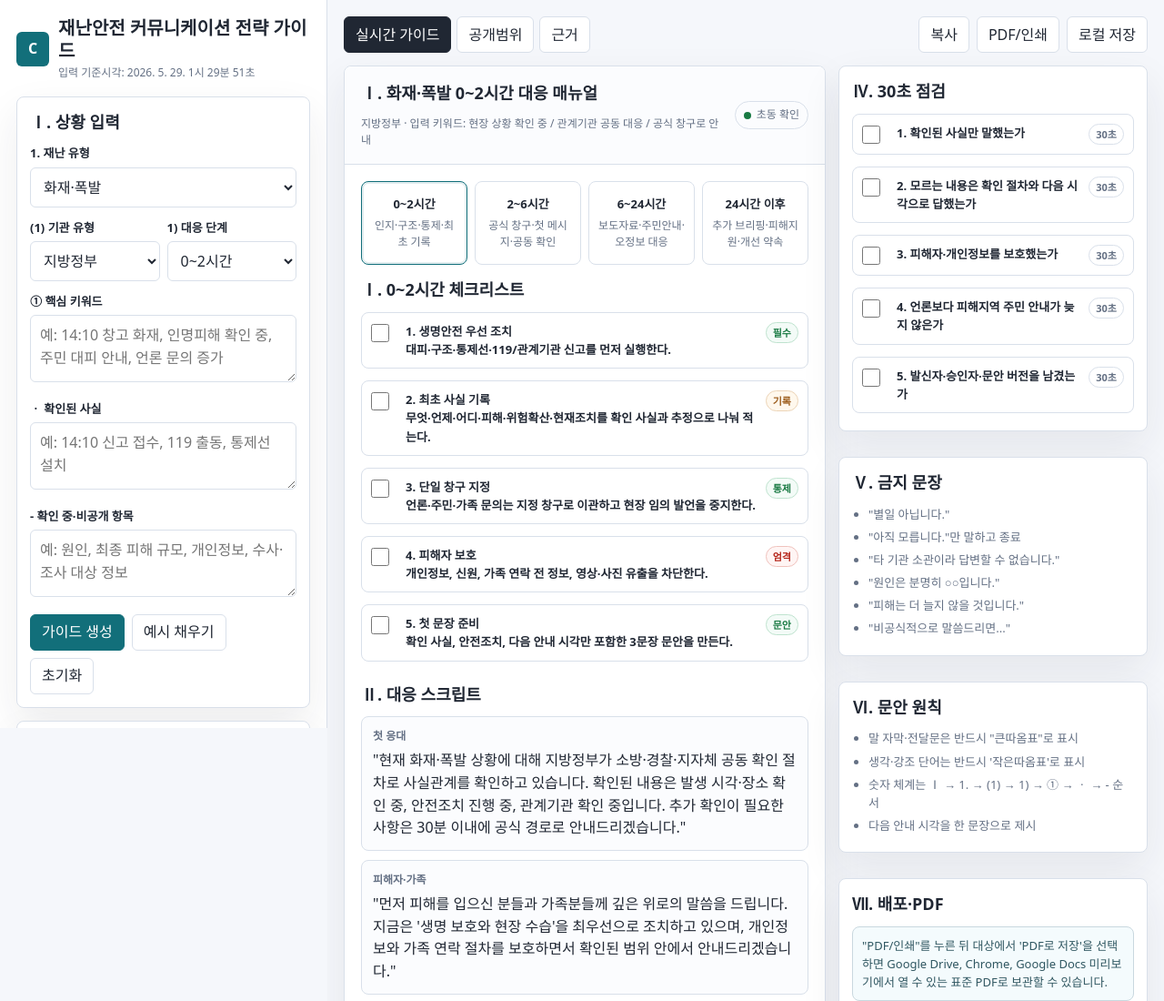
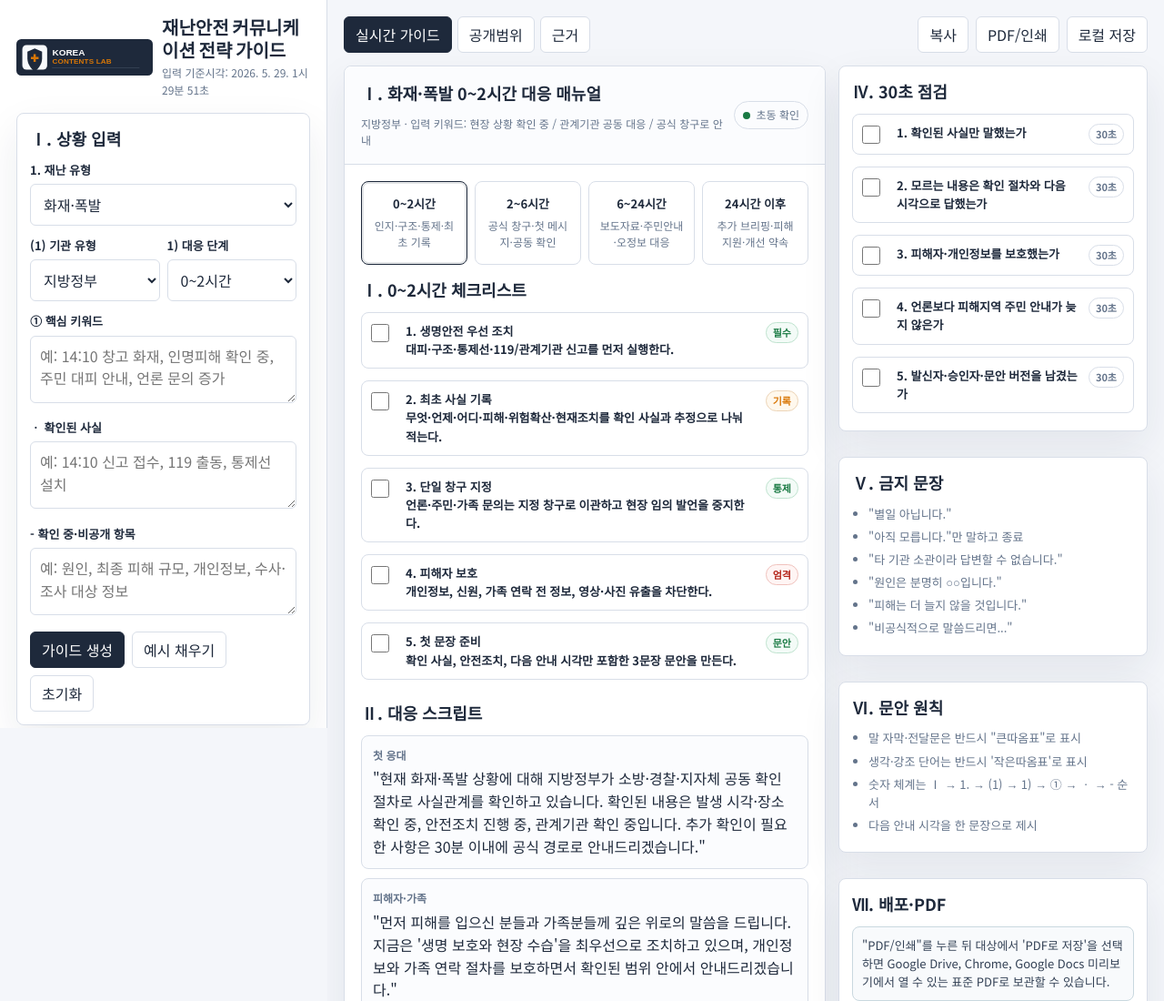
Before and after one commit to ktvwin-pixel/disaster-communication-guide, a plain HTML site: page index.html in a window 1280 px wide. Shown: the top 1100 px of the page at 91% size. Drawn offline with Linux system fonts and the light colour scheme.

Commit message:
Update interface branding

```diff
--- a/index.html
+++ b/index.html
@@ -3,26 +3,30 @@
 <head>
   <meta charset="utf-8">
   <meta name="viewport" content="width=device-width, initial-scale=1">
-  <meta name="theme-color" content="#126f7a">
+  <meta name="theme-color" content="#1e293b">
   <meta name="apple-mobile-web-app-capable" content="yes">
   <meta name="apple-mobile-web-app-title" content="재난소통 가이드">
   <link rel="manifest" href="manifest.webmanifest">
-  <link rel="icon" href="icon.svg" type="image/svg+xml">
+  <link rel="icon" href="logo.svg" type="image/svg+xml">
+  <link rel="preconnect" href="https://fonts.googleapis.com">
+  <link rel="preconnect" href="https://fonts.gstatic.com" crossorigin>
+  <link href="https://fonts.googleapis.com/css2?family=Noto+Sans+KR:wght@300;400;500;700;900&family=Outfit:wght@400;600;800&display=swap" rel="stylesheet">
   <title>재난안전 커뮤니케이션 전략 가이드</title>
   <style>
     :root {
-      --ink: #202733;
-      --muted: #647084;
-      --line: #d9e0ea;
+      --ink: #1e293b;
+      --muted: #64748b;
+      --line: #d8dee8;
       --panel: #ffffff;
-      --soft: #f5f7fb;
-      --accent: #126f7a;
-      --accent-2: #9b5b19;
+      --soft: #f4f6fa;
+      --accent: #1e293b;
+      --accent-2: #d97706;
+      --accent-3: #0d9488;
       --danger: #b42318;
       --ok: #197a43;
       --warn: #b76e00;
       --focus: #0b5fff;
-      --shadow: 0 18px 45px rgba(32, 39, 51, .08);
+      --shadow: 0 18px 45px rgba(30, 41, 59, .08);
     }
 
     * { box-sizing: border-box; }
@@ -30,7 +34,7 @@
       margin: 0;
       background: var(--soft);
       color: var(--ink);
-      font-family: "Malgun Gothic", "Apple SD Gothic Neo", system-ui, sans-serif;
+      font-family: "Noto Sans KR", "Malgun Gothic", "Apple SD Gothic Neo", system-ui, sans-serif;
       line-height: 1.55;
       letter-spacing: 0;
     }
@@ -79,18 +83,20 @@
       gap: 10px;
       margin-bottom: 16px;
     }
-    .mark {
-      display: grid;
-      place-items: center;
-      width: 38px;
-      height: 38px;
-      border-radius: 6px;
-      background: var(--accent);
-      color: #fff;
+    .brand-logo {
+      width: 150px;
+      max-width: 42vw;
+      height: auto;
+      display: block;
+      flex: 0 0 auto;
+    }
+    h1, h2, h3 { margin: 0; }
+    h1 {
+      font-family: "Outfit", "Noto Sans KR", sans-serif;
+      font-size: 20px;
+      line-height: 1.25;
       font-weight: 800;
     }
-    h1, h2, h3 { margin: 0; }
-    h1 { font-size: 20px; line-height: 1.25; }
     h2 { font-size: 18px; margin-bottom: 10px; }
     h3 { font-size: 15px; margin-bottom: 8px; }
     .sub { color: var(--muted); font-size: 12px; margin-top: 3px; }
@@ -187,7 +193,7 @@
       cursor: pointer;
       min-height: 92px;
     }
-    .phase.active { border-color: var(--accent); box-shadow: inset 0 0 0 2px rgba(18, 111, 122, .12); }
+    .phase.active { border-color: var(--accent); box-shadow: inset 0 0 0 2px rgba(30, 41, 59, .12); }
     .phase strong { display: block; font-size: 13px; }
     .phase span { display: block; color: var(--muted); font-size: 12px; margin-top: 4px; }
 
@@ -253,7 +259,7 @@
       font-size: 12px;
       color: var(--muted);
     }
-    .source a { color: var(--accent); }
+    .source a { color: var(--accent-3); }
 
     .byline {
       margin-top: 18px;
@@ -269,9 +275,9 @@
     .print-note {
       border: 1px solid #c9d8df;
       border-radius: 8px;
-      background: #f4fbfd;
+      background: #f8fafc;
       padding: 10px;
-      color: #305761;
+      color: #334155;
       font-size: 13px;
     }
 
@@ -312,6 +318,7 @@
       main { padding-bottom: 84px; }
       .brand { align-items: flex-start; }
       h1 { font-size: 18px; }
+      .brand-logo { width: 124px; }
       h2 { font-size: 17px; }
       .section, .output, .phase, .check, .script-box, .matrix-card { border-radius: 6px; }
       .check { grid-template-columns: 28px minmax(0, 1fr); }
@@ -337,7 +344,7 @@
   <div class="app">
     <aside id="inputPanel">
       <div class="brand">
-        <div class="mark">C</div>
+        <img class="brand-logo" src="logo.svg" alt="KOREA CONTENTS LAB">
         <div>
           <h1>재난안전 커뮤니케이션 전략 가이드</h1>
           <div class="sub">입력 기준시각: <span id="inputTime"></span></div>
--- a/sw.js
+++ b/sw.js
@@ -1,9 +1,10 @@
-const CACHE_NAME = "disaster-comm-guide-v1";
+const CACHE_NAME = "disaster-comm-guide-v2";
 const ASSETS = [
   "./",
   "./index.html",
   "./manifest.webmanifest",
-  "./icon.svg"
+  "./icon.svg",
+  "./logo.svg"
 ];
 
 self.addEventListener("install", event => {
```
Also changed, not shown: logo.svg (added), manifest.webmanifest.
